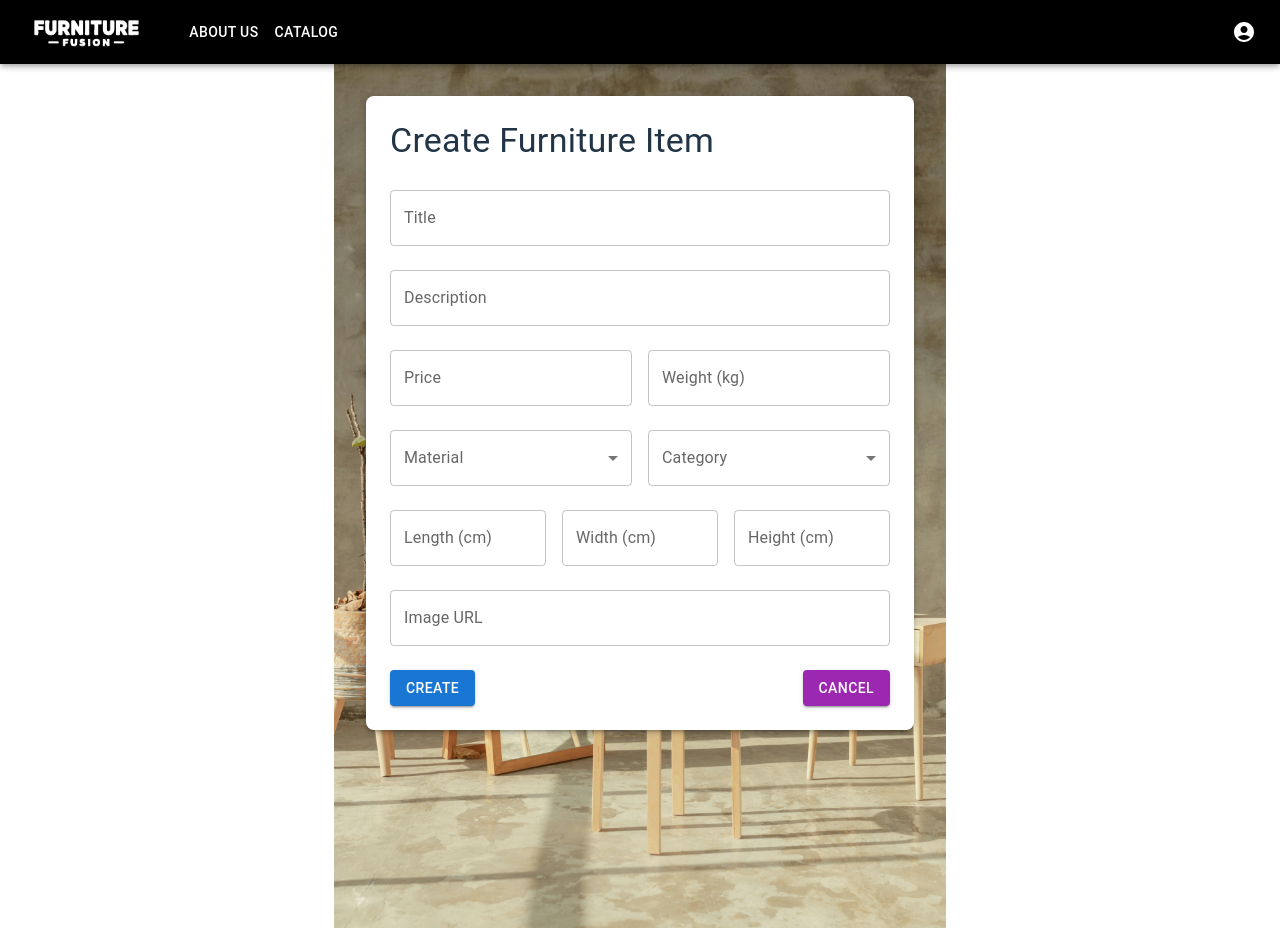
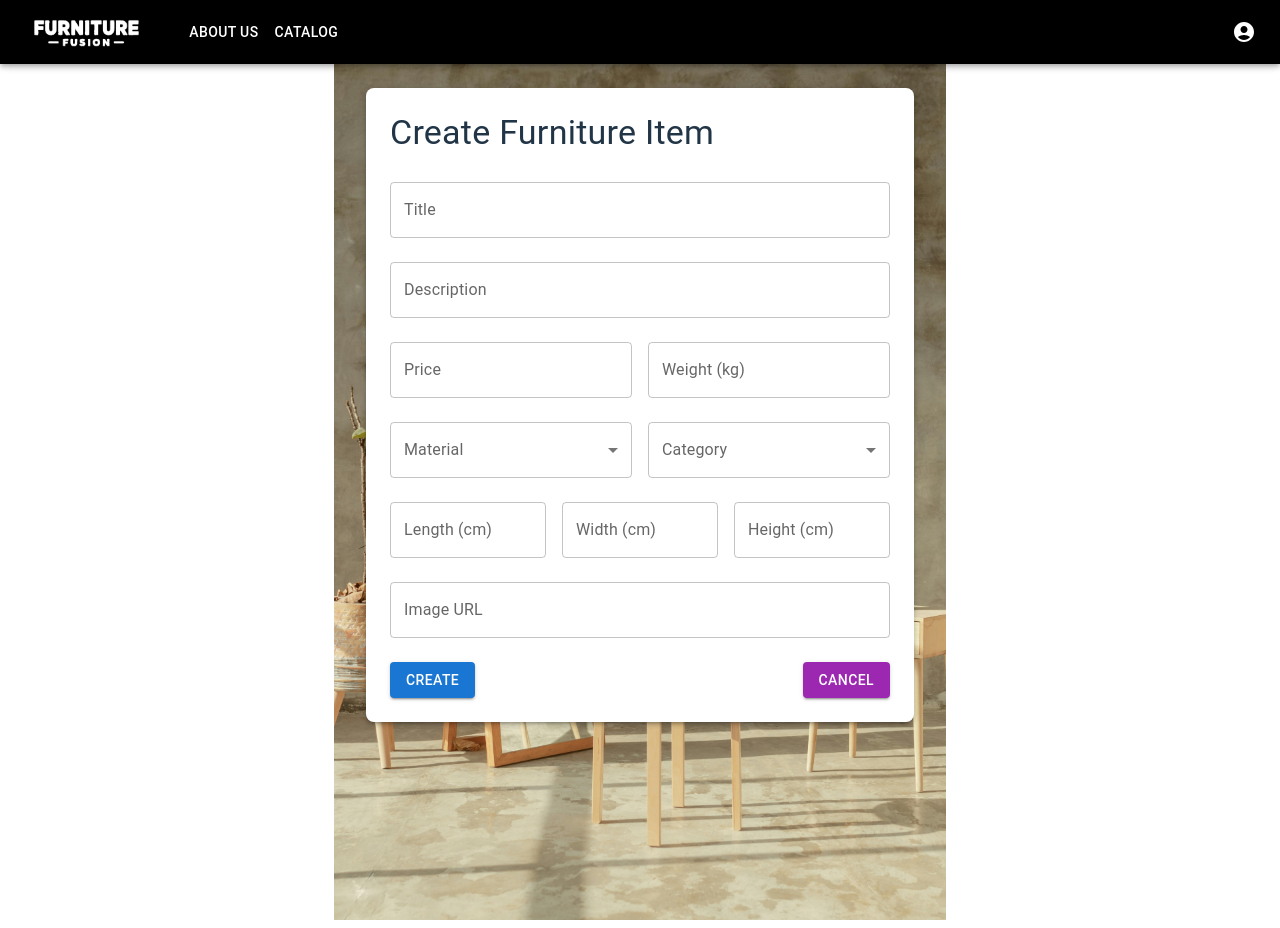
Before and after one commit to pavelAngelovv/Furniture-Fusion, a React (Vite) app in the folder client/: page /furniture/create in a window 1280 px wide. Built offline with nearby package versions, Linux system fonts and the light colour scheme.

Commit message:
Bug fixes

```diff
--- a/client/src/components/furniture-catalog/FurnitureCatalog.jsx
+++ b/client/src/components/furniture-catalog/FurnitureCatalog.jsx
@@ -21,7 +21,7 @@ const FurnitureCatalog = () => {
   };
 
   return (
-    <Container sx={{marginTop: {xs: '20%', sm: '17%', md: '8%'}}}>
+    <Container sx={{marginTop: {xs: '20%', sm: '17%', md: '8%'}, mb: '3rem'}}>
       <Grid container spacing={4}>
         {furnitureItems.map((item) => (
           <Grid item key={item._id} xs={12} sm={6} md={4}>
--- a/client/src/components/furniture-create/FurnitureCreate.jsx
+++ b/client/src/components/furniture-create/FurnitureCreate.jsx
@@ -11,7 +11,7 @@ const FurnitureCreate = () => {
                 backgroundPosition: 'center',
                 minHeight: '100vh',
                 padding: 4,
-                mt: '4rem'
+                mt: '3.5rem'
             }}
         >
             <FurnitureCreateForm />
--- a/client/src/components/navbar/Navbar.jsx
+++ b/client/src/components/navbar/Navbar.jsx
@@ -159,7 +159,7 @@ export default function PrimarySearchAppBar() {
                                 sx={{ position: 'relative', p: 1, width: 'auto' }}
                             >
                                 <Typography sx={{ mr: 2, color: 'inherit', whiteSpace: 'nowrap' }}>
-                                    Hello {firstName}
+                                    Hello, {firstName}
                                 </Typography>
                                 <IconButton
                                     size="large"
```
